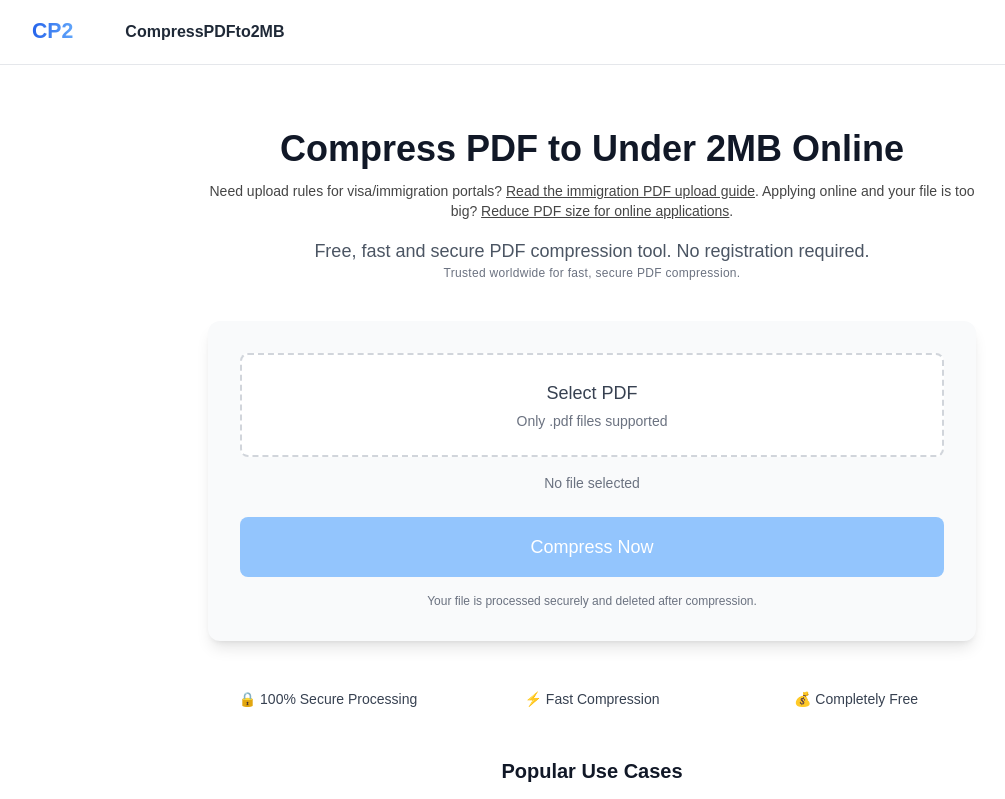
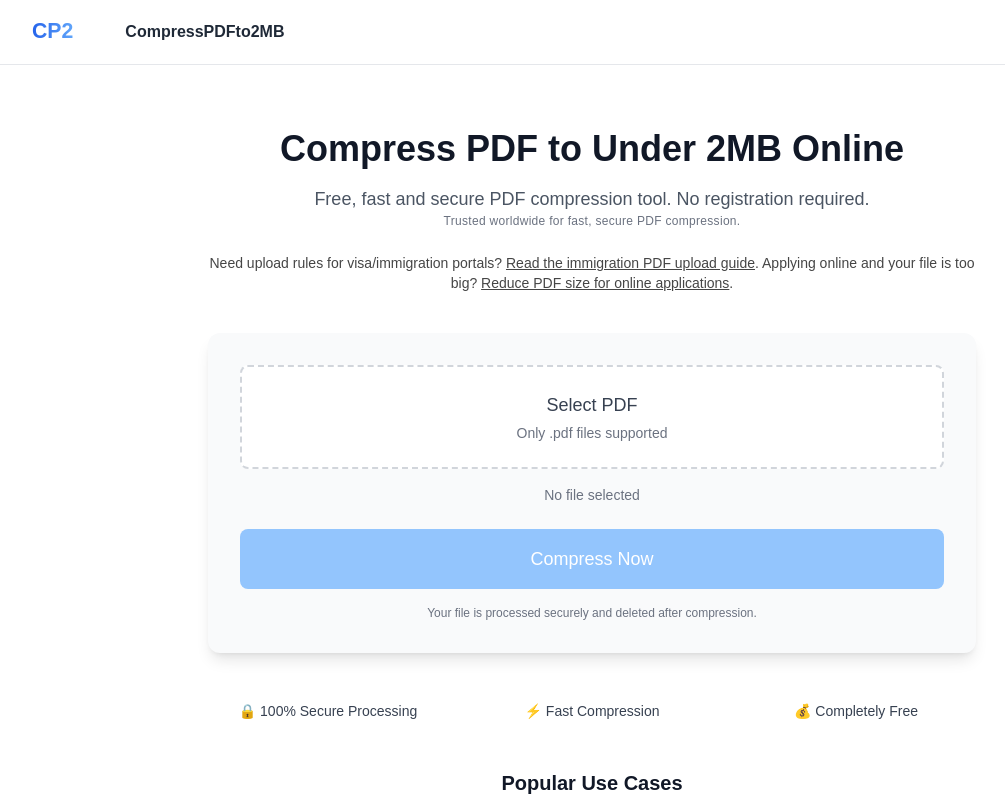
Before and after one commit to behicyildirim/compresspdfto2mb, a Next.js app: page / in a window 1280 px wide. Shown: the top 799 px of the page, without its empty margins (48-1053 px from the left). Built offline with nearby package versions, Linux system fonts and the light colour scheme.

Commit message:
Add homepage contextual links + internal cluster boost

```diff
--- a/app/page.tsx
+++ b/app/page.tsx
@@ -54,6 +54,13 @@ export default function Home() {
         <h1 className="text-4xl font-bold text-gray-900">
           Compress PDF to Under 2MB Online
         </h1>
+
+        <p className="mt-4 text-lg text-gray-600">
+          Free, fast and secure PDF compression tool. No registration required.
+        </p>
+       <p className="text-xs text-gray-500 mb-6 tracking-wide">
+  Trusted worldwide for fast, secure PDF compression.
+</p>
 <p className="mt-3 text-sm opacity-80">
   Need upload rules for visa/immigration portals?{" "}
   <Link href="/immigration-pdf-upload-guide" className="underline">
@@ -65,12 +72,6 @@ export default function Home() {
     Reduce PDF size for online applications
   </Link>
   .
-</p>
-        <p className="mt-4 text-lg text-gray-600">
-          Free, fast and secure PDF compression tool. No registration required.
-        </p>
-       <p className="text-xs text-gray-500 mb-6 tracking-wide">
-  Trusted worldwide for fast, secure PDF compression.
 </p>
         {/* Tool Card */}
         <div className="mt-10 bg-gray-50 p-8 rounded-xl shadow-lg">
```
